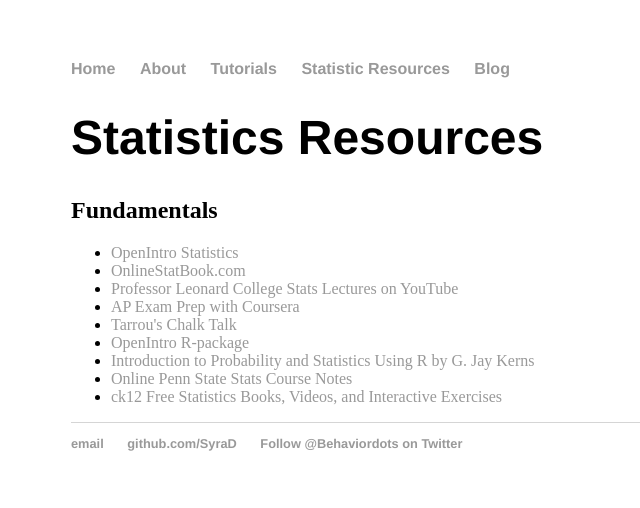
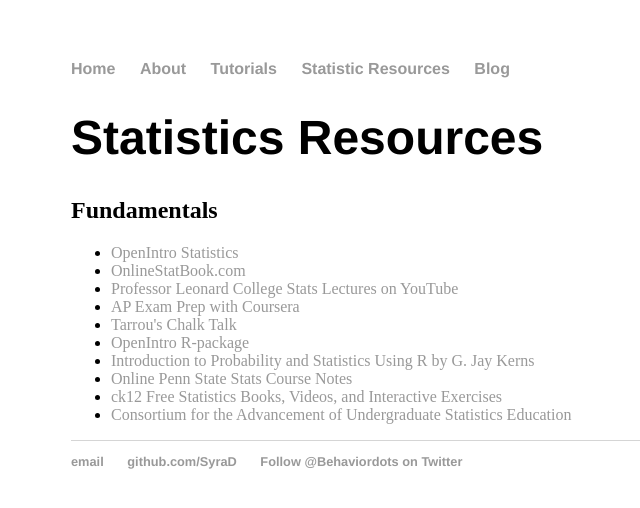
Before and after one commit to SyraD/SyraD.github.io, a Jekyll site: the page built from stat/index.html, in a window 1280 px wide. Shown: the top 508 px of the page, without its empty margins (121-761 px from the left). Built offline with Jekyll 4.4.1, drawn with Linux system fonts in a browser that asks for light colours.

Commit message:
adding consortium link

```diff
--- a/stat/index.html
+++ b/stat/index.html
@@ -20,4 +20,5 @@
   <li><a href="https://cran.r-project.org/web/packages/IPSUR/vignettes/IPSUR.pdf"> Introduction to Probability and Statistics Using R by G. Jay Kerns </a></li>
   <li><a href="https://onlinecourses.science.psu.edu/stat200"> Online Penn State Stats Course Notes </a></li>
   <li><a href="http://www.ck12.org/statistics/"> ck12 Free Statistics Books, Videos, and Interactive Exercises </a></li>
+  <li><a href="https://www.causeweb.org/"> Consortium for the Advancement of Undergraduate Statistics Education </a></li>
 </div>
```
